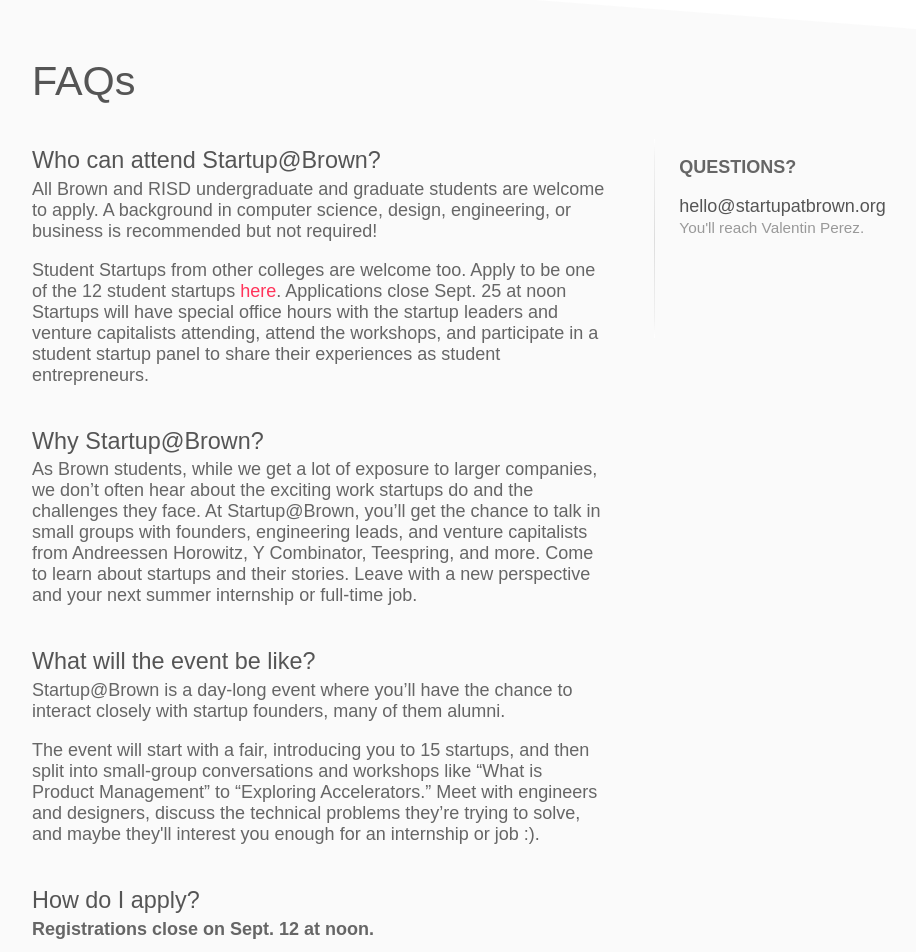
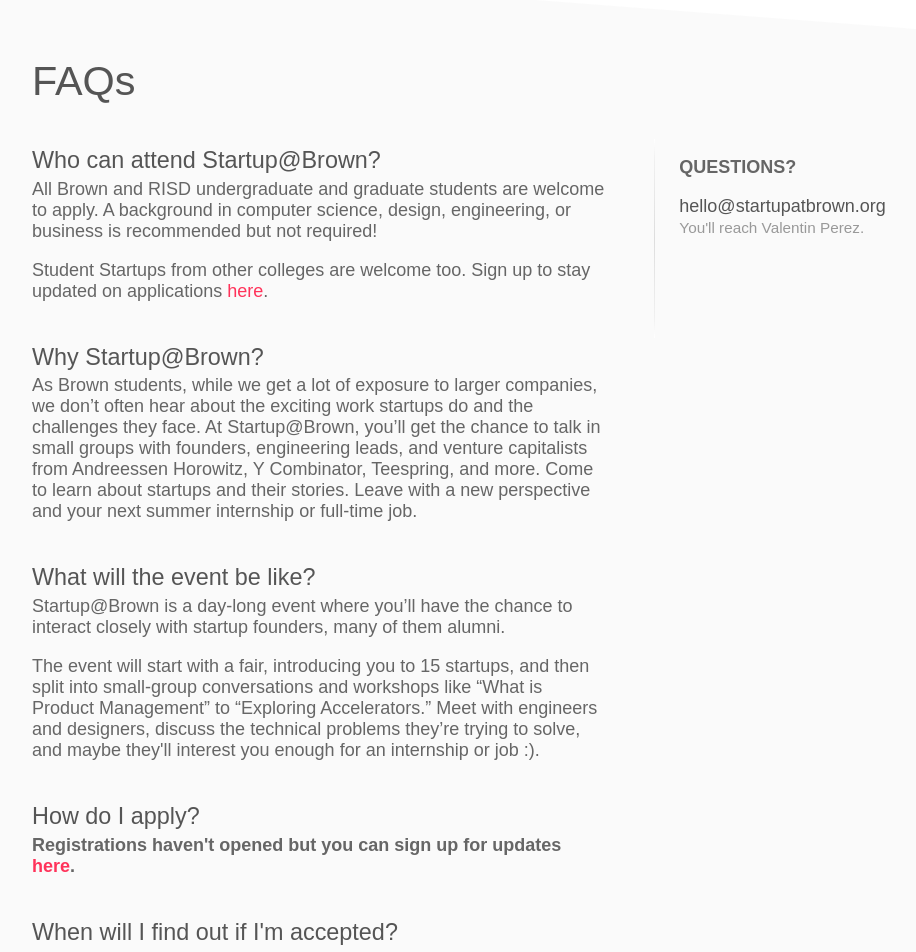
Before and after one commit to hackatbrown/2016.startupatbrown.org, a Jekyll site: the page built from index.html, in a window 1280 px wide and 1400 px high, scrolled down 8390 px. Shown: the top 952 px of the window, without its empty margins (111-1027 px from the left). Built offline with Jekyll 4.4.1, drawn with Linux system fonts in a browser that asks for light colours; nearby versions of some CDN libraries; some of the changed text lies outside the part shown; grey boxes are pictures that could not be loaded.

Commit message:
interest mailchimp form

```diff
--- a/index.html
+++ b/index.html
@@ -29,7 +29,7 @@
         <h3 id="tagline" data-0="opacity:1;" data-18p="opacity:0;">CONNECTING STUDENTS AND STARTUPS</h3>
         <p id="event-info" data-0="opacity:1;" data-18p="opacity:0;">September 30, 2017 at Brown University</p>
         <div data-0="opacity:1;" data-10p="opacity:0;">
-          <button onclick="window.open('https://startupatbrown.typeform.com/to/jEaHNx','_blank');" id="register-button" class="centered">REGISTER</button>
+          <button onclick="window.open('http://eepurl.com/cVFLpf','_blank');" id="register-button" class="centered">REGISTER</button>
         </div>
       </div>
     </div>
@@ -398,15 +398,15 @@
           <h2>FAQs</h2>
           <h3>Who can attend Startup@Brown?</h3>
           <p>All Brown and RISD undergraduate and graduate students are welcome to apply. A background in computer science, design, engineering, or business is recommended but not required! </p>
-          <p>Student Startups from other colleges are welcome too. Apply to be one of the 12 student startups <a href="https://startupatbrown.typeform.com/to/cnyxWB">here</a>. Applications close Sept. 25 at noon Startups will have special office hours with the startup leaders and venture capitalists attending, attend the workshops, and participate in a student startup panel to share their experiences as student entrepreneurs.</p>
+          <p>Student Startups from other colleges are welcome too. Sign up to stay updated on applications <a href="http://eepurl.com/cVFLpf">here</a>.</p>
           <h3>Why Startup@Brown?</h3>
           <p>As Brown students, while we get a lot of exposure to larger companies, we don’t often hear about the exciting work startups do and the challenges they face. At Startup@Brown, you’ll get the chance to talk in small groups with founders, engineering leads, and venture capitalists from Andreessen Horowitz, Y Combinator, Teespring, and more. Come to learn about startups and their stories. Leave with a new perspective and your next summer internship or full-time job.</p>
           <h3>What will the event be like?</h3>
           <p>Startup@Brown is a day-long event where you’ll have the chance to interact closely with startup founders, many of them alumni.</p>
           <p>The event will start with a fair, introducing you to 15 startups, and then split into small-group conversations and workshops like “What is Product Management” to “Exploring Accelerators.” Meet with engineers and designers, discuss the technical problems they’re trying to solve, and maybe they'll interest you enough for an internship or job :).</p>
           <h3>How do I apply?</h3>
-          <p><b>Registrations close on Sept. 12 at noon.</b></p>
-          <p>Register for Startup@Brown 2017 <a href="https://startupatbrown.typeform.com/to/jEaHNx">here</a>!</p>
+          <p><b>Registrations haven't opened but you can sign up for updates <a href="http://eepurl.com/cVFLpf">here</a>.</b></p>
+          <!--<p>Register for Startup@Brown 2017 </p>-->
           <h3>When will I find out if I'm accepted?</h3>
           <p>We'd love if everyone could attend, but we usually receive way more interest than the space available. We'll tell you if you have a spot by Sept. 25 at night.</p>
         </div>
@@ -445,7 +445,7 @@
         <div class="col-sm-6">
           <h2>Register</h2>
           <p class="large">Meet amazing startups and find your next internship or full-time job.</p>
-          <a href="https://startupatbrown.typeform.com/to/yvLVw5" id="bottom-register-button"class="btn btn-primary">Register Here</a>
+          <a href="http://eepurl.com/cVFLpf" id="bottom-register-button"class="btn btn-primary">Register Here</a>
           <!-- <p>Or <a href="/volunteer" class="secondary">sign up to be a volunteer.</a></p> -->
         </div>
       </div>
```
